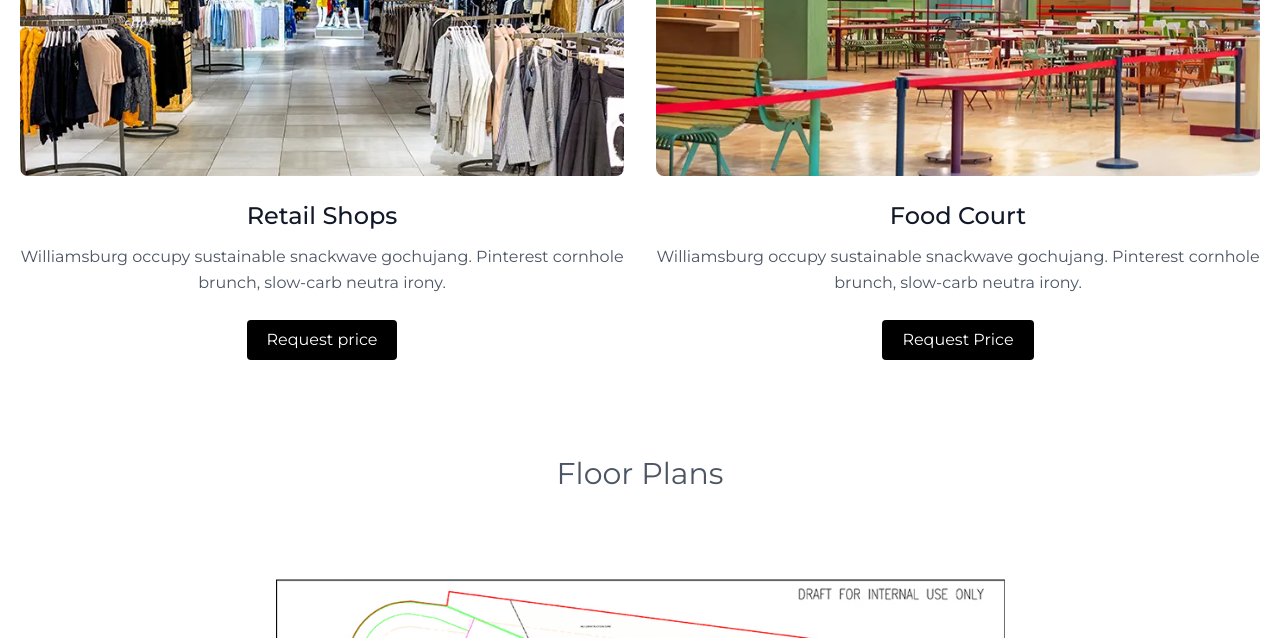
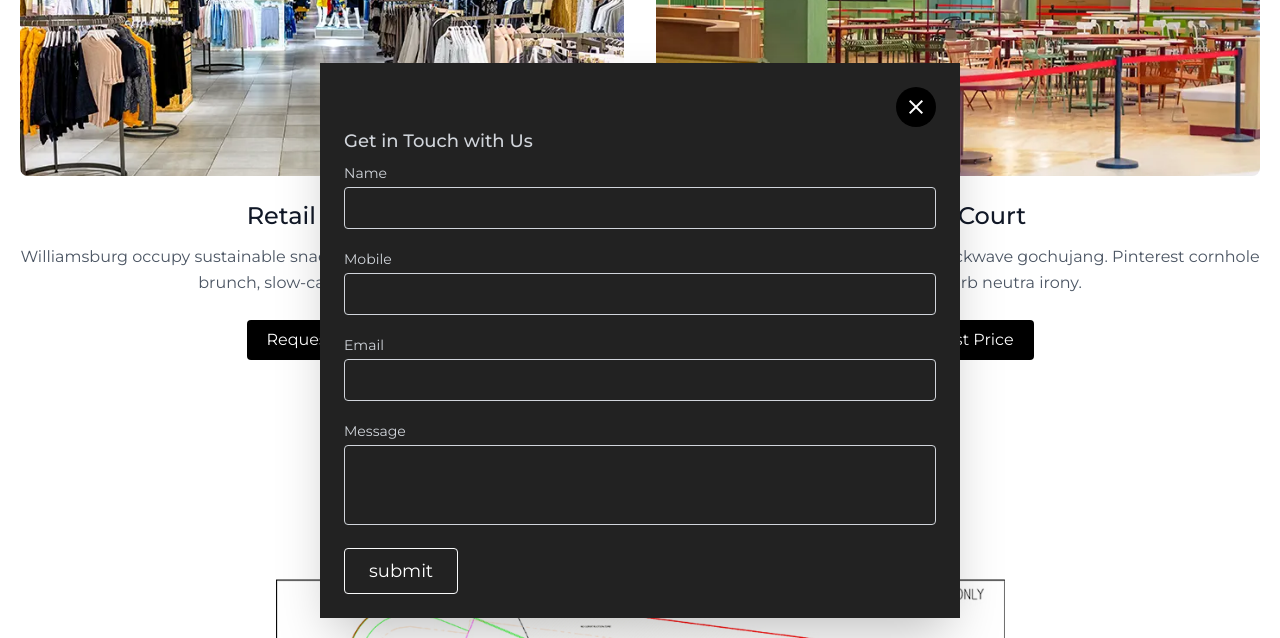
Before and after one commit to Sandeep-Chawla/omaxe, a website: page index.html in a window 1280 px wide. Both pictures are taken after a click on the button "Request price". Shown: the part 3646-4284 px from the top of the page. Drawn offline with nearby package versions, Linux system fonts and the light colour scheme.

Commit message:
form poper

```diff
--- a/index.html
+++ b/index.html
@@ -32,10 +32,13 @@
     </style>
   </head>
   <body class="montserrat scroll-smooth">
-    <div
-      class="fixed w-full h-screen hidden  top-0 items-center justify-center z-50"
+    <div id="form-pop"
+      class="fixed w-full h-screen hidden top-0 items-center justify-center z-50"
     >
-      <div class="flex flex-col bg-[#222222] p-6 w-1/2 mt-8 md:mt-0 shadow-2xl">
+      <div class="flex flex-col bg-[#222222] p-6 md:w-1/2 mt-8 md:mt-0 shadow-2xl">
+        <span id='close' class="material-symbols-outlined text-white self-end bg-black rounded-full p-2">
+          close
+          </span>
         <h2 class="text-gray-300 text-lg mb-1 font-medium title-font">
           Get in Touch with Us
         </h2>
@@ -483,7 +486,7 @@
                   cornhole brunch, slow-carb neutra irony.
                 </p>
                 <button
-                  class="flex mx-auto mt-6 text-white bg-black border-0 py-2 px-5 focus:outline-none hover:bg-gray-600 rounded"
+                  class="openForm flex mx-auto mt-6 text-white bg-black border-0 py-2 px-5 focus:outline-none hover:bg-gray-600 rounded"
                 >
                   Request price
                 </button>
@@ -506,7 +509,7 @@
                   cornhole brunch, slow-carb neutra irony.
                 </p>
                 <button
-                  class="flex mx-auto mt-6 text-white bg-black border-0 py-2 px-5 focus:outline-none hover:bg-gray-600 rounded"
+                  class="openForm flex mx-auto mt-6 text-white bg-black border-0 py-2 px-5 focus:outline-none hover:bg-gray-600 rounded"
                 >
                   Request Price
                 </button>
@@ -685,6 +688,14 @@
             $("#nav").removeClass("bg-[#000]");
           }
         });
+        $('.openForm').click(()=>{
+          $('#form-pop').removeClass('hidden');
+          $('#form-pop').addClass('flex');
+        })
+        $('#close').click(()=>{
+          $('#form-pop').removeClass('flex');
+          $('#form-pop').addClass('hidden');
+        })
         $("#myForm").submit(function (event) {
           console.log("click");
           event.preventDefault();
```
Also changed, not shown: output.css.
